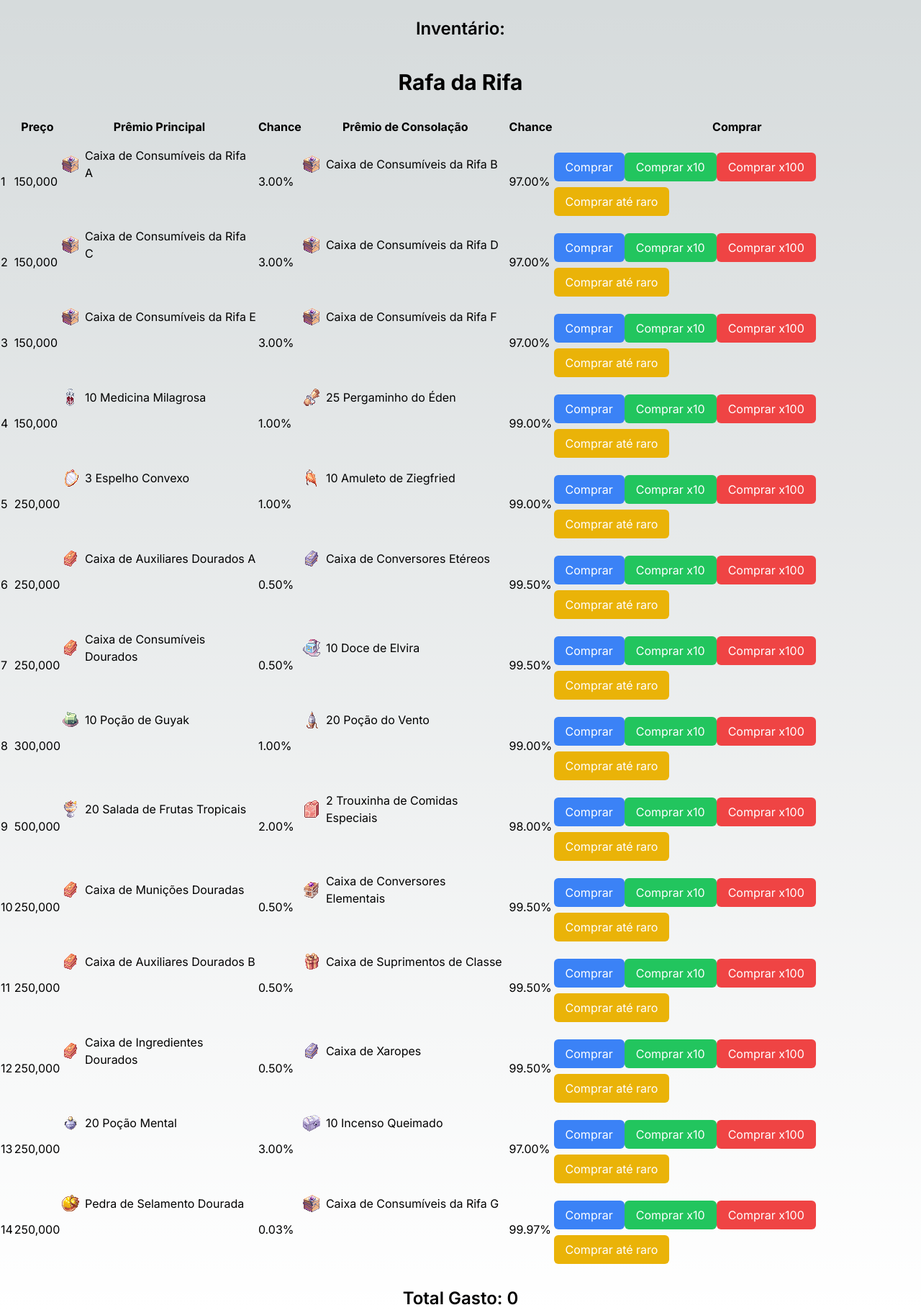
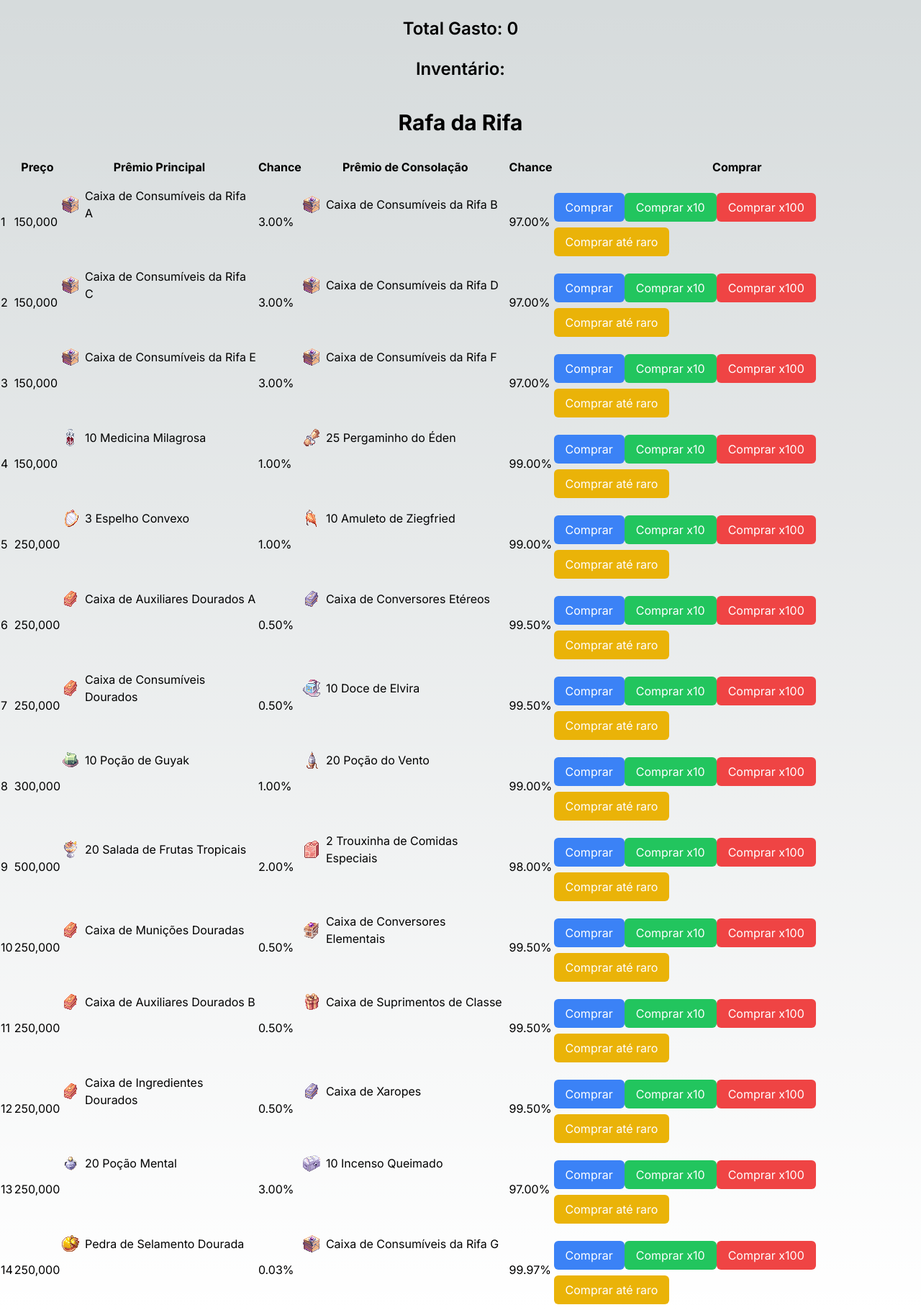
Before and after one commit to raphaelbp12/afktales, a Next.js app: page / in a window 1280 px wide. Shown: the whole page at 72% size. Built offline with nearby package versions, Linux system fonts and the light colour scheme.

Commit message:
fix: total cost on top of the page
Signed-off-by: Raphael Parreira <raphael.parreira@lego.com>

```diff
--- a/components/GachaGame.tsx
+++ b/components/GachaGame.tsx
@@ -108,6 +108,9 @@ export default function GachaGame() {
           ))}
         </div>
       )}
+      <div className="mt-6 z-20">
+        <h2 className="text-2xl font-semibold">Total Gasto: {formatNumber(totalCost)}</h2>
+      </div>
       <div className="mt-6 mb-6 z-20">
         <h2 className="text-2xl font-semibold">Inventário:</h2>
         <Inventory inventory={inventory} />
@@ -158,9 +161,6 @@ export default function GachaGame() {
           ))}
         </tbody>
       </table>
-      <div className="mt-6 z-20">
-        <h2 className="text-2xl font-semibold">Total Gasto: {formatNumber(totalCost)}</h2>
-      </div>
     </div>
   );
 }
```
